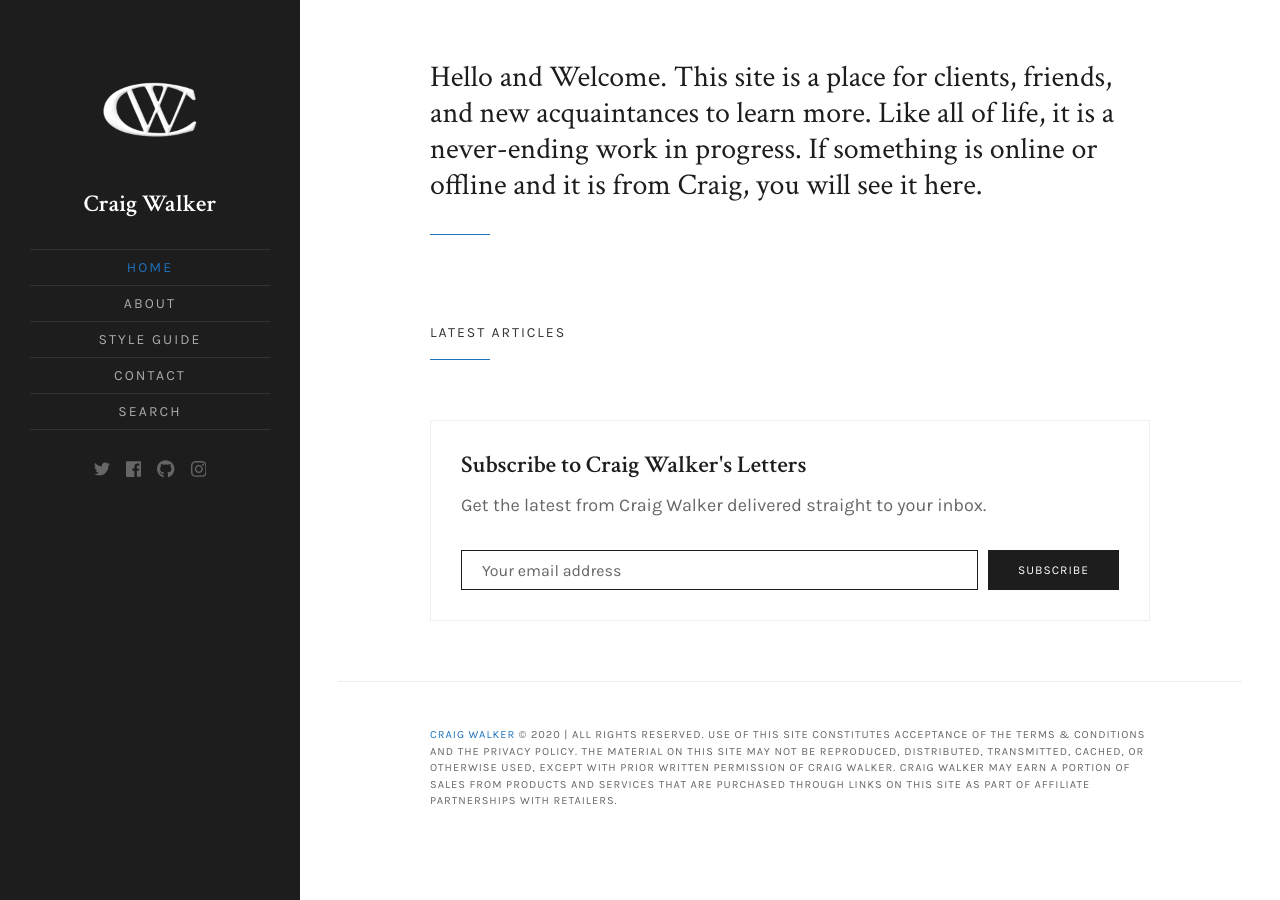
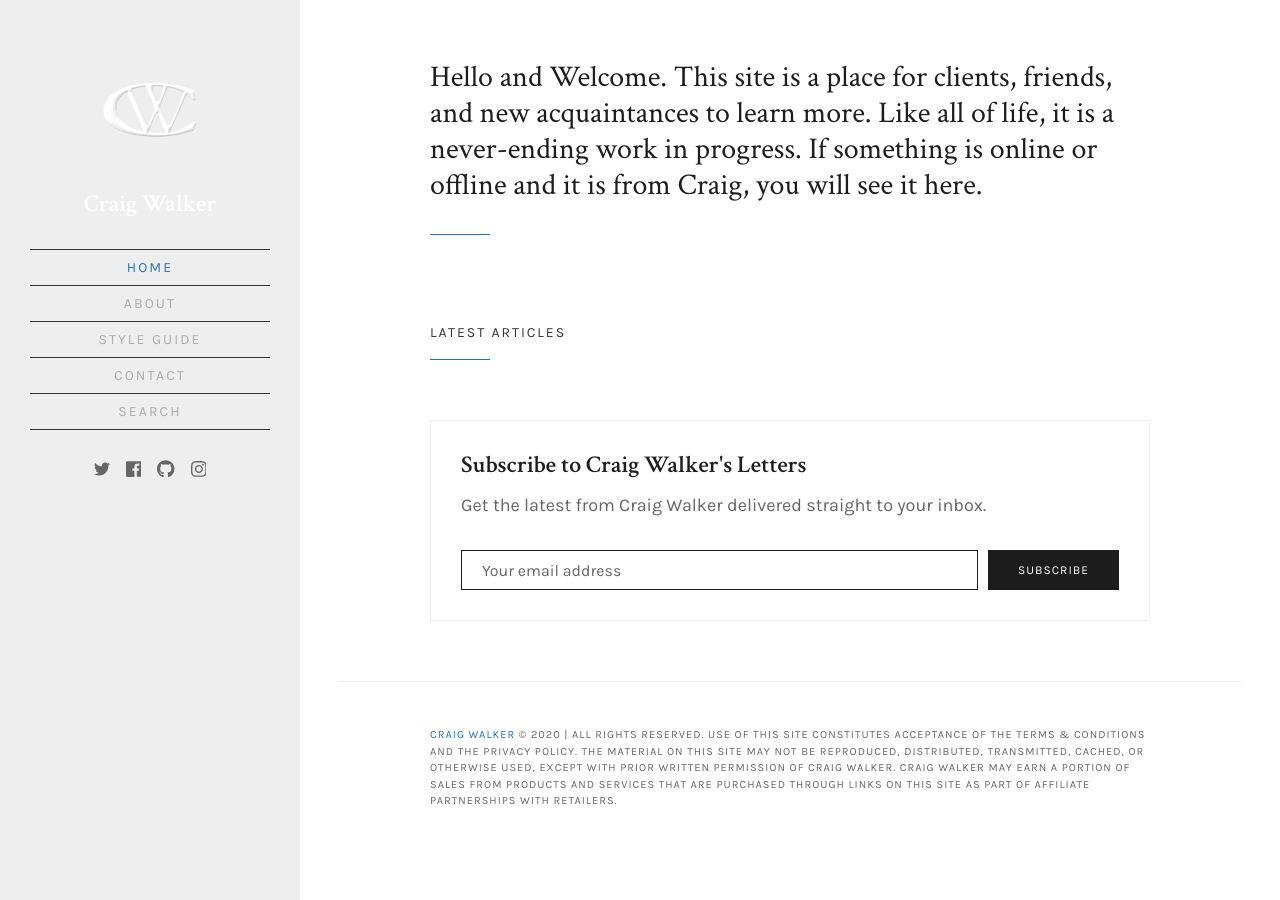
Before and after one commit to walkercraig/walkercraig, a Jekyll site: the page built from index.html, in a window 1280 px wide. Built offline with Jekyll 4.4.1, drawn with Linux system fonts in a browser that asks for light colours; the list of posts is cut into pages by our own code.

Commit message:
Update _header.scss

```diff
--- a/_sass/_header.scss
+++ b/_sass/_header.scss
@@ -3,7 +3,7 @@
  * ----------------------------------------------------------------------------
  */
 .site-header {
-  background: $gray-darkest;
+  background: $gray-lighter;
   color: #fff;
 }
 
@@ -82,7 +82,7 @@
 }
 
 .site-navigation {
-  background: $gray-darkest;
+  background: $gray-lighter;
   bottom: 0;
   box-sizing: border-box;
   -webkit-overflow-scrolling: touch;
```
